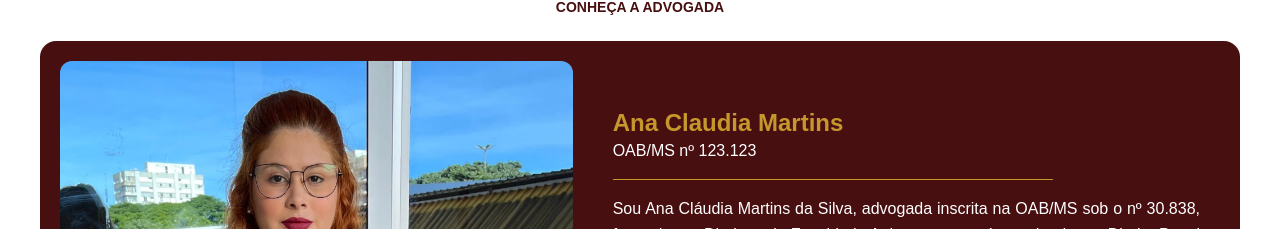
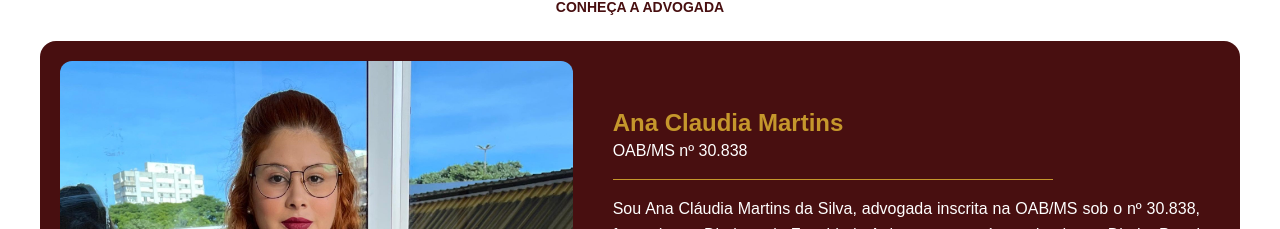
Before and after one commit to SnitramVinicius/Ana-Advocacia, a Next.js app: page / in a window 1280 px wide. Shown: the part 899-1128 px from the top of the page. Built offline with nearby package versions, Linux system fonts and the light colour scheme.

Commit message:
atualizacao mensagem de contato

```diff
--- a/src/app/page.tsx
+++ b/src/app/page.tsx
@@ -32,7 +32,7 @@ export default function Home() {
         <h1 className="text-xl md:text-2xl text-[#c5972c] font-bold">
           Ana Claudia Martins
         </h1>
-        <p className="text-sm md:text-base text-white">OAB/MS nº 123.123</p>
+        <p className="text-sm md:text-base text-white">OAB/MS nº 30.838</p>
         <div className="h-px w-9/12 bg-[#c5972c] my-4" />
         <p className="text-sm md:text-base leading-relaxed">
           Sou Ana Cláudia Martins da Silva, advogada inscrita na OAB/MS sob o nº 30.838, formada em Direito pela Faculdade Anhanguera e pós-graduada em Direito Penal e Processo Penal.
@@ -174,7 +174,7 @@ Consultas por videochamada, WhatsApp ou e-mail, com rapidez, ética e comprometi
   </div>
 </a>
 <a
-  href="mailto:anaclaudiamartins.mrt.adv@gmail.com?subject=Solicitação%20de%20Atendimento%20Jurídico&amp;body=Olá,%20gostaria%20de%20agendar%20um%20atendimento%20jurídico.%20me%20retorne%20com%20os%20detalhes."
+  href="mailto:anaclaudiamartins.mrt.adv@gmail.com?subject=Solicitação%20de%20Atendimento%20Jurídico&body=Olá,%20gostaria%20de%20agendar%20um%20atendimento%20jurídico.%0ASeguem%20meus%20dados%20para%20contato:%0A%0ANome:%0ATelefone/WhatsApp:%0AAssunto:"
 >
   <div className="flex items-center gap-2 cursor-pointer">
     <img src="/e-mail.png" alt="Email" className="w-5 h-5" />
@@ -183,16 +183,16 @@ Consultas por videochamada, WhatsApp ou e-mail, com rapidez, ética e comprometi
     </h1>
   </div>
 </a>
- <a
-  href="https://api.whatsapp.com/send/?phone=5567991944153&text&type=phone_number&app_absent=0"
+<a
+  href="https://api.whatsapp.com/send?phone=5567991944153&text=Olá,%20gostaria%20de%20agendar%20um%20atendimento%20jurídico.%0ASeguem%20meus%20dados%20para%20contato:%0A%0ANome:%0ATelefone/WhatsApp:%0AAssunto:"
   target="_blank"
   rel="noopener noreferrer"
 >
-      <div className="flex items-center gap-2">
-        <img src="/whatsapp.png" alt="WhatsApp" className="w-5 h-5" />
-        <h1 className="text-[#411417] md:text-2xl text-sm">(67)99194-4153 </h1>
-      </div>
-      </a>
+  <div className="flex items-center gap-2">
+    <img src="/whatsapp.png" alt="WhatsApp" className="w-5 h-5" />
+    <h1 className="text-[#411417] md:text-2xl text-sm">(67)99194-4153</h1>
+  </div>
+</a>
     </div>
   </div>
 </section>
```
